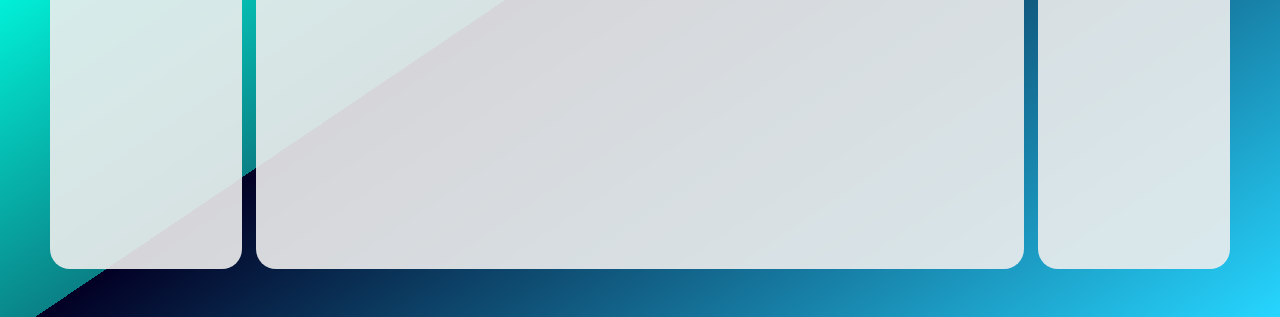
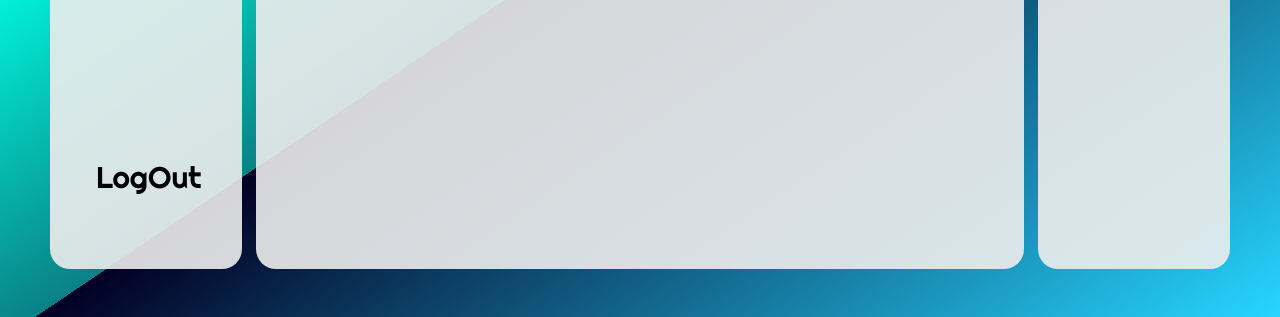
Before and after one commit to RoeyBenHarushDev/Phase-2---IAM-Team-, a website with bundled scripts: page homePage.html in a window 1280 px wide. Shown: the part 499-816 px from the top of the page. Built offline with nearby package versions, Linux system fonts and the light colour scheme.

Commit message:
IAM Design

```diff
--- a/homePage.html
+++ b/homePage.html
@@ -17,6 +17,7 @@
     <ul>
         <li><button class="adminCrud" id="addUserBtn">Add User </button></li>
         <li><button class="adminCrud" id="showUserBtn">Show User's </button></li>
+        <li><button class="logOut" id="logOutBtn">LogOut </button></li>
     </ul>
 </section>
 <section class="mainDetails" id="mainDetails">
--- a/script.js
+++ b/script.js
@@ -76,6 +76,7 @@ const addUsers = document.getElementById('addUsers');
 const backAddUsers = document.getElementById('backAddUsers');
 const welcomeMessage = document.getElementById('welcomeMessage');
 const backShowUsers = document.getElementById('backShowUsers');
+const logOutBtn = document.getElementById('logOutBtn');
 
 showUserBtn.addEventListener('click',  ()=>{
     addUsers.style.display = 'none';
@@ -97,6 +98,9 @@ backShowUsers.addEventListener('click',  ()=>{
     addUsers.style.display = 'none';
     showUser.style.display = 'none';
     welcomeMessage.style.display = 'block';
+})
+logOutBtn.addEventListener('click', ()=>{
+    window.location.href = 'index.html';
 })
 
 
--- a/style.css
+++ b/style.css
@@ -482,3 +482,16 @@ h3{
     margin-top: 20%;
     font-size: 70px;
 }
+.logOut{
+    font-family: 'Righteous', cursive;
+    position: absolute;
+    border: none;
+    background: none;
+    cursor: pointer;
+    color: black;
+    font-size: 30px;
+    bottom: 10%;
+}
+.logOut:hover{
+    color: turquoise;
+}
```
